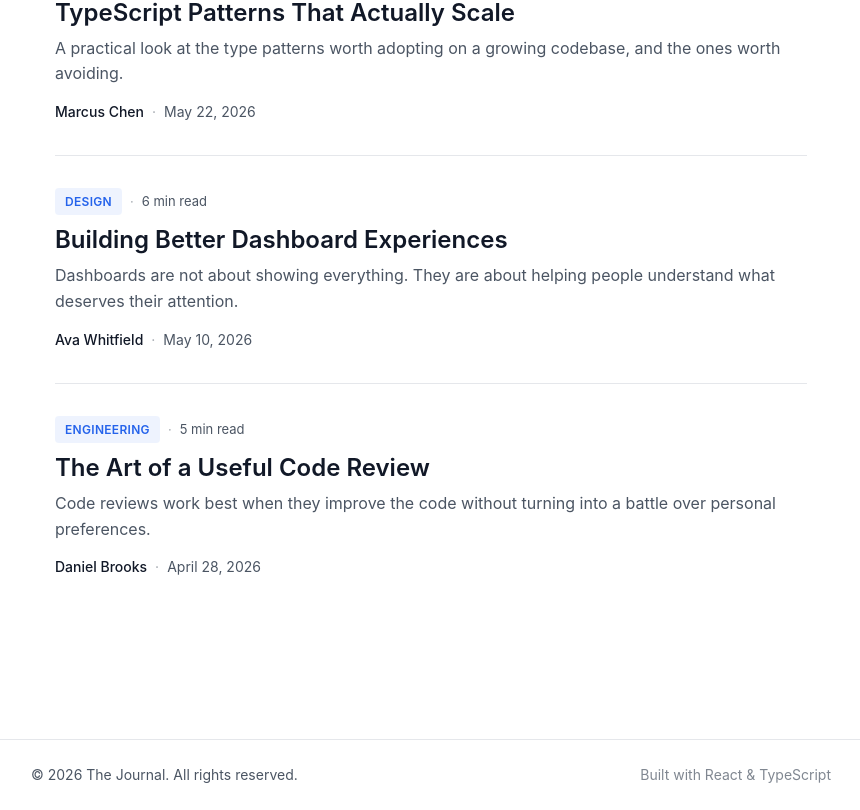
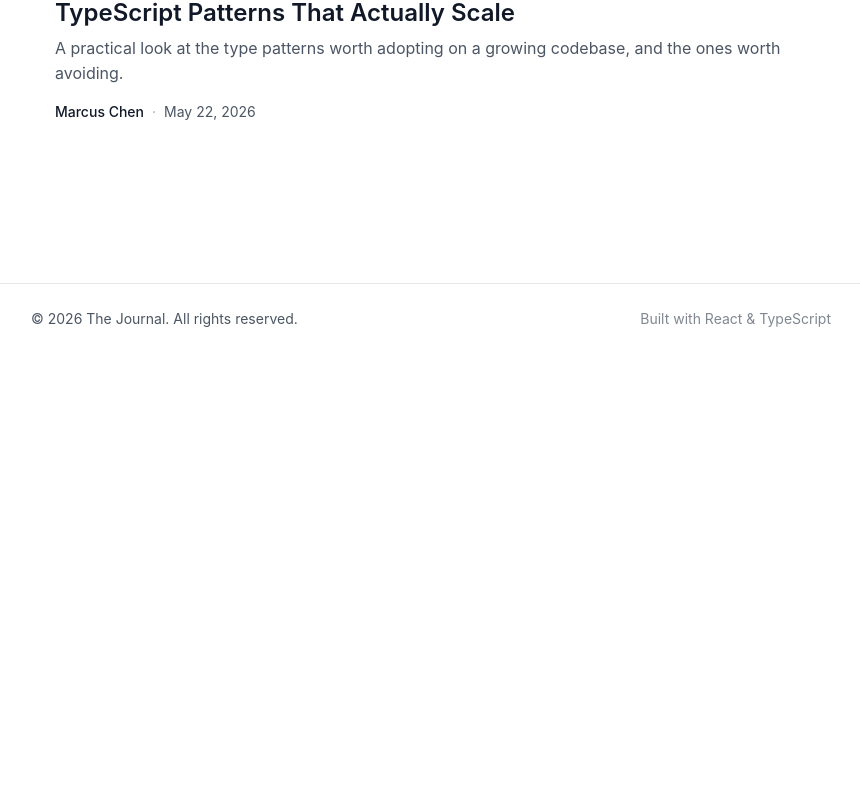
Before and after one commit to kamran0025/Blog_system_design_POC, a React (Vite) app: page / in a window 1280 px wide. Shown: the part 1223-2033 px from the top of the page, without its empty margins (209-1069 px from the left). After the commit the page ends 1578 px from the top, so only its background shows below. Built offline with nearby package versions, Linux system fonts and the light colour scheme.

Commit message:
adding new data for the post

```diff
--- a/src/data/posts.ts
+++ b/src/data/posts.ts
@@ -76,36 +76,36 @@ export const posts: Post[] = [
       'The goal is not to prove what TypeScript can do. It is to make the compiler catch the bugs your reviewers would otherwise have to.',
     ],
   },
-    {
-    id: 'building-better-dashboard-experiences',
-    title: 'Building Better Dashboard Experiences',
-    excerpt:
-      'Dashboards are not about showing everything. They are about helping people understand what deserves their attention.',
-    author: 'Ava Whitfield',
-    date: '2026-05-10',
-    category: 'Design',
-    readTime: '6 min read',
-    content: [
-      'A dashboard becomes useful when it answers questions before the user has to ask them. The goal is not to display every available metric, but to surface the information that helps someone make a decision.',
-      'Visual hierarchy matters more than the number of charts on the page. Start with the metrics that define success, then provide supporting information for users who need to investigate further.',
-      'Good dashboards also account for empty, loading, and error states. A polished dashboard is not just a collection of beautiful charts; it is an experience that remains understandable regardless of the underlying data.',
-    ],
-  },
-  {
-    id: 'the-art-of-code-review',
-    title: 'The Art of a Useful Code Review',
-    excerpt:
-      'Code reviews work best when they improve the code without turning into a battle over personal preferences.',
-    author: 'Daniel Brooks',
-    date: '2026-04-28',
-    category: 'Engineering',
-    readTime: '5 min read',
-    content: [
-      'A good code review is not a test of who knows more. It is a collaborative process for finding problems, sharing context, and making the code easier to maintain.',
-      'Focus comments on correctness, maintainability, performance, and consistency with established patterns. Avoid spending review time on subjective preferences that do not materially improve the code.',
-      'The best reviewers explain why something should change instead of simply pointing out that it is wrong. That small difference turns a review into a learning opportunity.',
-    ],
-  },
+  //   {
+  //   id: 'building-better-dashboard-experiences',
+  //   title: 'Building Better Dashboard Experiences',
+  //   excerpt:
+  //     'Dashboards are not about showing everything. They are about helping people understand what deserves their attention.',
+  //   author: 'Ava Whitfield',
+  //   date: '2026-05-10',
+  //   category: 'Design',
+  //   readTime: '6 min read',
+  //   content: [
+  //     'A dashboard becomes useful when it answers questions before the user has to ask them. The goal is not to display every available metric, but to surface the information that helps someone make a decision.',
+  //     'Visual hierarchy matters more than the number of charts on the page. Start with the metrics that define success, then provide supporting information for users who need to investigate further.',
+  //     'Good dashboards also account for empty, loading, and error states. A polished dashboard is not just a collection of beautiful charts; it is an experience that remains understandable regardless of the underlying data.',
+  //   ],
+  // },
+  // {
+  //   id: 'the-art-of-code-review',
+  //   title: 'The Art of a Useful Code Review',
+  //   excerpt:
+  //     'Code reviews work best when they improve the code without turning into a battle over personal preferences.',
+  //   author: 'Daniel Brooks',
+  //   date: '2026-04-28',
+  //   category: 'Engineering',
+  //   readTime: '5 min read',
+  //   content: [
+  //     'A good code review is not a test of who knows more. It is a collaborative process for finding problems, sharing context, and making the code easier to maintain.',
+  //     'Focus comments on correctness, maintainability, performance, and consistency with established patterns. Avoid spending review time on subjective preferences that do not materially improve the code.',
+  //     'The best reviewers explain why something should change instead of simply pointing out that it is wrong. That small difference turns a review into a learning opportunity.',
+  //   ],
+  // },
 ];
 
 export function getPostById(id: string): Post | undefined {
```
